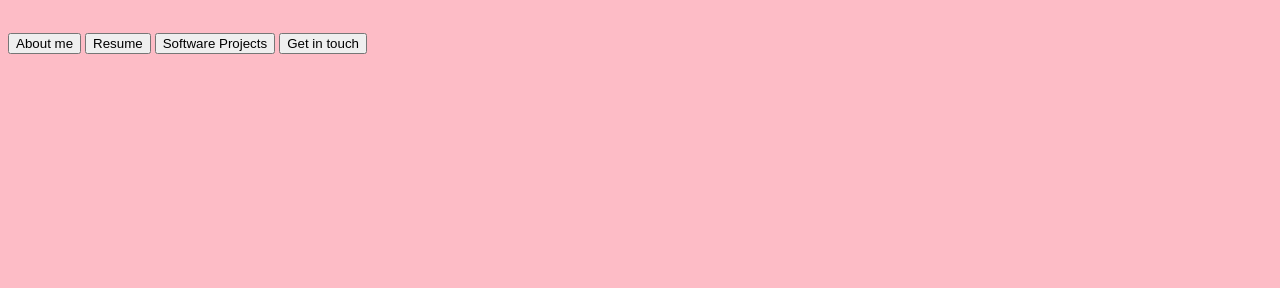
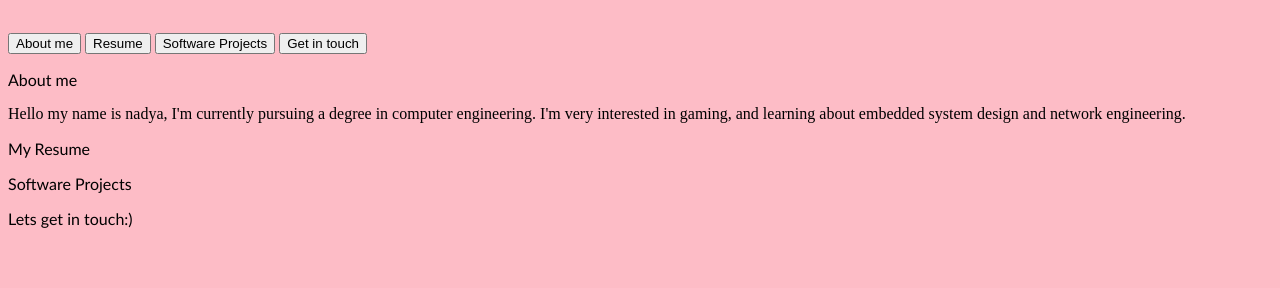
Before and after one commit to N4dy4/profolio, a plain HTML site: page index.html in a window 1280 px wide. Shown: the part 512-800 px from the top of the page. Drawn offline with Linux system fonts and the light colour scheme.

Commit message:
fixing pages

```diff
--- a/index.html
+++ b/index.html
@@ -19,8 +19,17 @@
             <button class="pagelinks" onclick="openPage(event, 'Get in touch')">Get in touch</button>
         </div>
         <div id="About me" class="pagecontent">
-            <div id="title"><h1>About me</h1></div>
+            <h3>About me</h3>
             <p>Hello my name is nadya, I'm currently pursuing a degree in computer engineering. I'm very interested in gaming, and learning about embedded system design and network engineering.</p>
+        </div>
+        <div id="Resume" class="pagecontent">
+            <h3>My Resume</h3>
+        </div>
+        <div id="Software Projects" class="pagecontent">
+            <h3>Software Projects</h3>
+        </div>
+        <div id="Get in touch" class="pagecontent">
+            <h3>Lets get in touch:)</h3>
         </div>
     </body>
 
--- a/style.css
+++ b/style.css
@@ -15,3 +15,9 @@ h1{
     font-style: inherit;
 
 }
+h3{
+    font-size: medium;
+    font-weight: 400;
+    font-family: 'Trebuchet MS', 'Lucida Sans Unicode', 'Lucida Grande', 'Lucida Sans', Arial, sans-serif;
+    text-align: left;
+}
```
Also changed, not shown: index.js (added, +18 -0 lines).
